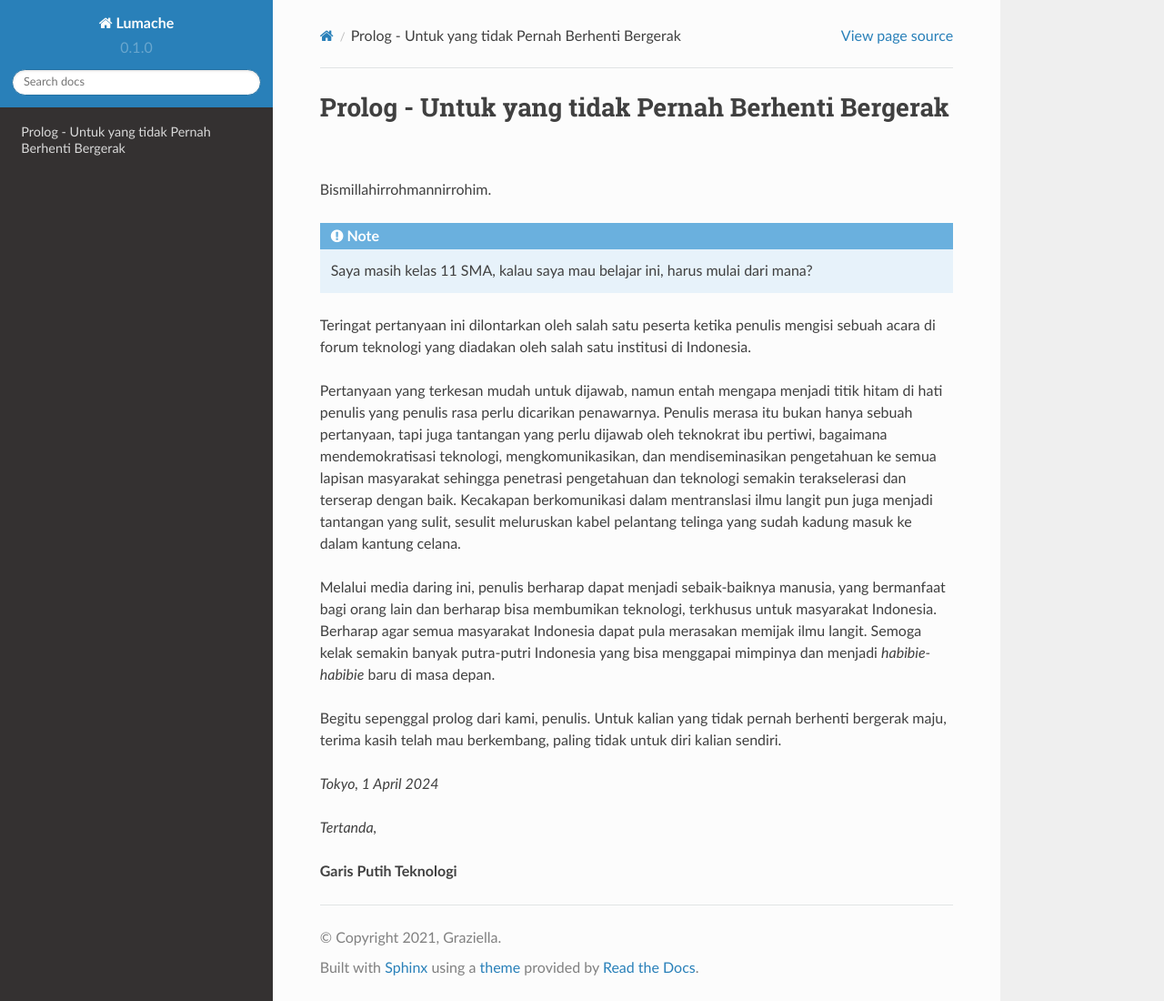
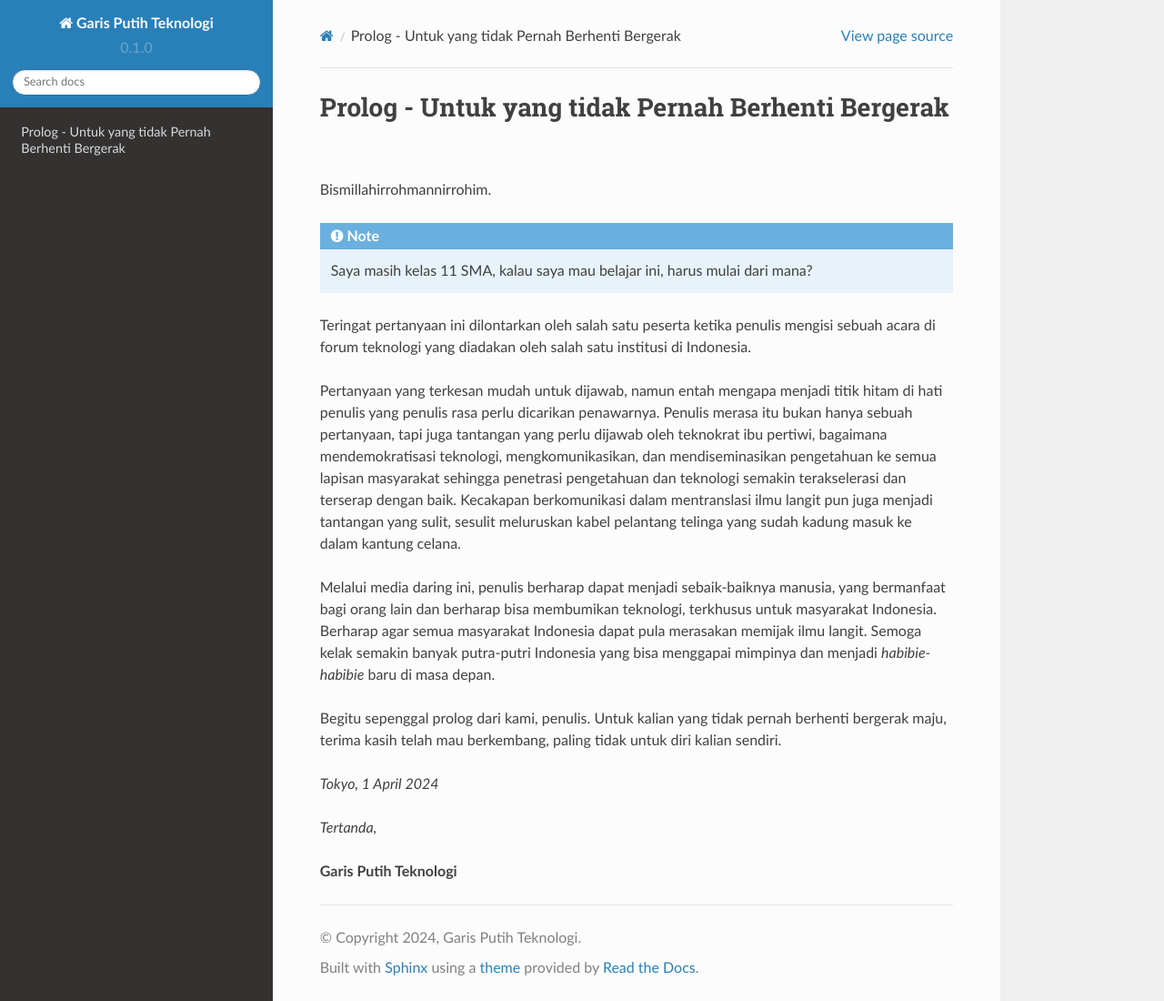
Before and after one commit to garisputihteknologi/garisputihteknologi, a Sphinx documentation site: the page built from docs/source/index.rst, in a window 1280 px wide and 1100 px high. Shown: the whole window at 91% size. Built offline with Sphinx 7.4.7 and the Read the Docs theme 2.0.0, drawn with Linux system fonts in a browser that asks for light colours.

Commit message:
Update conf.py

```diff
--- a/docs/source/conf.py
+++ b/docs/source/conf.py
@@ -2,9 +2,9 @@
 
 # -- Project information
 
-project = 'Lumache'
-copyright = '2021, Graziella'
-author = 'Graziella'
+project = 'Garis Putih Teknologi'
+copyright = '2024, Garis Putih Teknologi'
+author = 'Garis Putih Teknologi'
 
 release = '0.1'
 version = '0.1.0'
```
